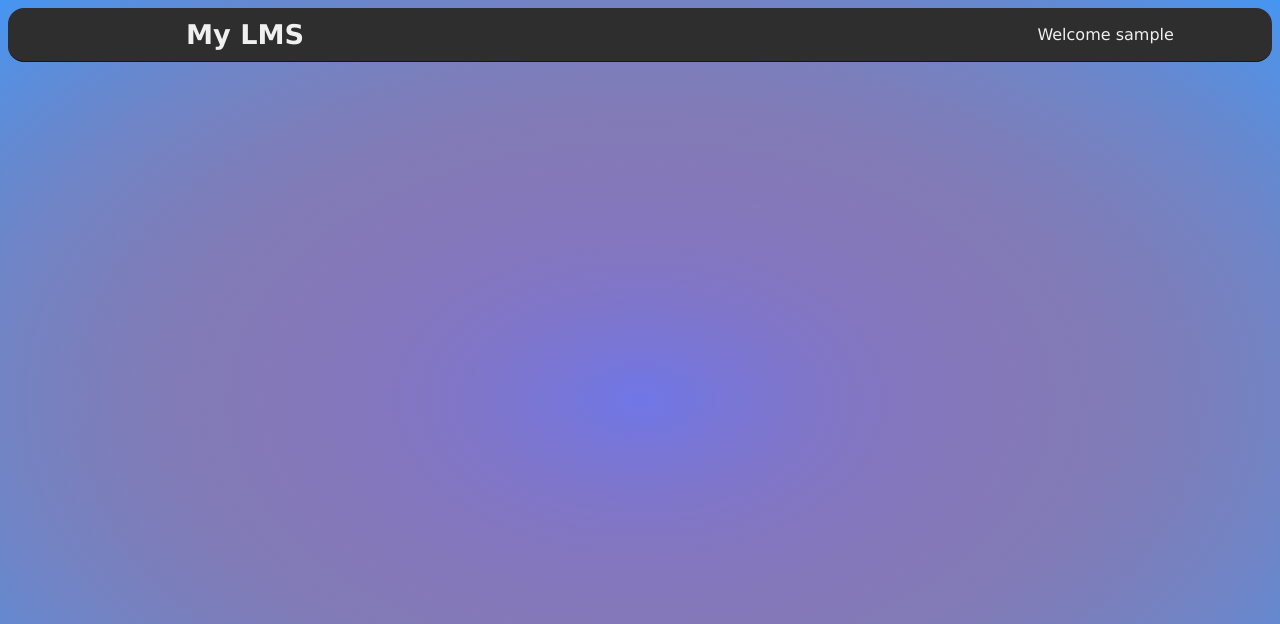
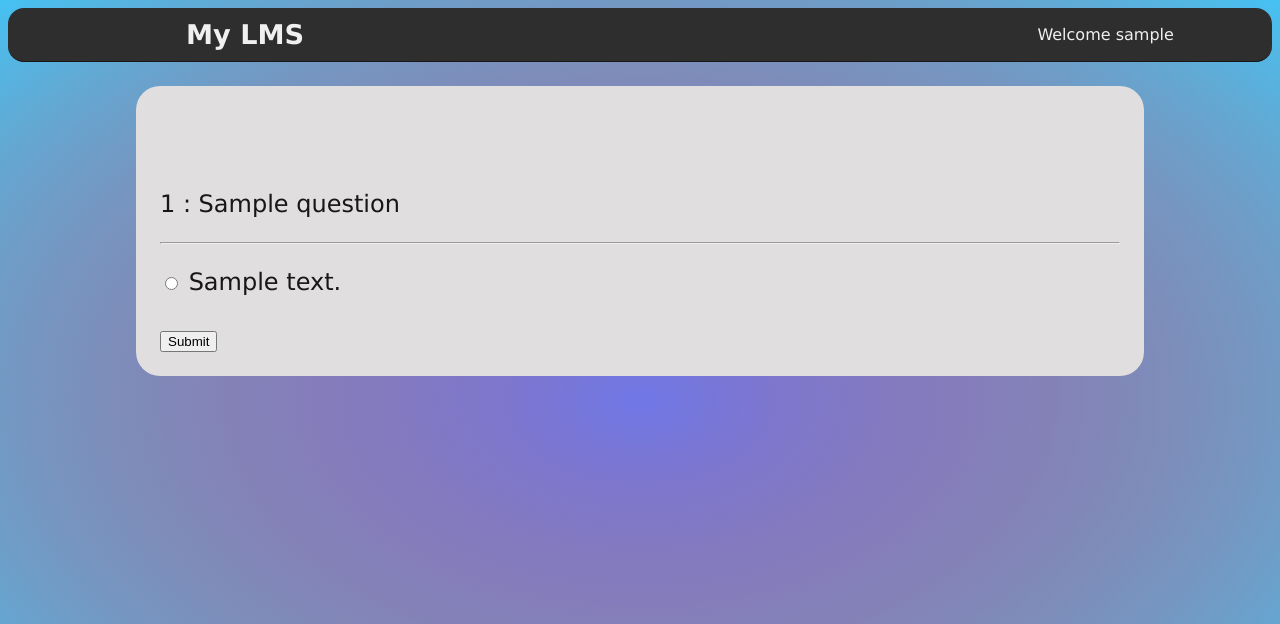
Before and after one commit to ahmedwelhakim/lms-quiz-project, a PHP site: page /homepage.php in a window 1280 px wide. Shown: the top 624 px of the page. Run offline with PHP 8.4, Linux system fonts and the light colour scheme; the visitor is signed in with stand-in values (Sample User, id 1); tables that the repository leaves empty hold one stand-in row (values such as "Sample post").

Commit message:
adding quiz questions in homepage

```diff
--- a/css/style.css
+++ b/css/style.css
@@ -1,6 +1,6 @@
 :root {
     --navColor: rgb(46, 46, 46);
-    --bgColor: rgb(69, 150, 243);
+    --bgColor: rgb(69, 194, 243);
     --layoutColor: rgb(224, 222, 222);
     --textColorDark: rgb(24, 22, 22);
     --textColorLight: rgb(240, 240, 240);
@@ -119,6 +119,10 @@ td {
     font-size: 1.5em;
 }
 
+.quiz {
+    text-align: left;
+}
+
 #guest-list {
     list-style-type: none;
     margin: auto;
--- a/homepage.php
+++ b/homepage.php
@@ -1,3 +1,14 @@
+<?php
+session_start();
+
+if (!isset($_SESSION['username'])) {
+    header('location:index.php');
+}
+
+//connect the server to the database
+include("db/dbConnection.php");
+
+?>
 <!DOCTYPE html>
 <html lang="en">
 
@@ -11,10 +22,10 @@
 </head>
 
 <body>
-    <?php session_start(); ?>
+
     <div class="nav-container">
         <nav id="nav">
-        <div class="logo">
+            <div class="logo">
                 My LMS
             </div>
             <div class="nav-list"></div>
@@ -27,6 +38,53 @@
 
         </nav>
     </div>
+    <div class="main-body">
+        <div class="quiz">
+            <form action="checked.php" method="post">
+                <?php
+                for ($i = 1; $i < 6; $i++) {
+                    $l = 1;
+
+                    $ansid = $i;
+
+                    $sql1 = "SELECT * FROM `questions` WHERE `qid` = $i ";
+                    $result1 = mysqli_query($conn, $sql1);
+                    if (mysqli_num_rows($result1) > 0) {
+                        while ($row1 = mysqli_fetch_assoc($result1)) {
+                ?>
+                            <br>
+                            <div class="card">
+                                <br>
+                                <p class="card-header"> <?php echo $i . " : " . $row1['question']."<hr>"; ?> </p>
+
+                                <?php
+                                $sql = "SELECT * FROM answers WHERE ans_id = $i ";
+                                $result = mysqli_query($conn, $sql);
+                                if (mysqli_num_rows($result) > 0) {
+                                    while ($row = mysqli_fetch_assoc($result)) {
+                                ?>
+
+                                        <div class="card-block">
+                                            <input type="radio" name="quizcheck[<?php echo $ansid; ?>]" id="<?php echo $row['ans_id']; ?>" value="<?php echo $row['aid']; ?>"> <?php echo $row['answer']; ?>
+                                            <br>
+                                        </div>
+                    <?php
+
+                                    }
+                                }
+                                $ansid = $ansid + $l;
+                            }
+                        }
+                    }
+
+                    ?>
+                            </div>
+
+                            <br>
+                            <input type="submit" name="submit" Value="Submit" class="btn btn-success m-auto d-block" /> <br>
+            </form>
+        </div>
+    </div>
 </body>
 
 </html>
```
Also changed, not shown: css/background.jpg (deleted), css/bg.jpg (deleted).
